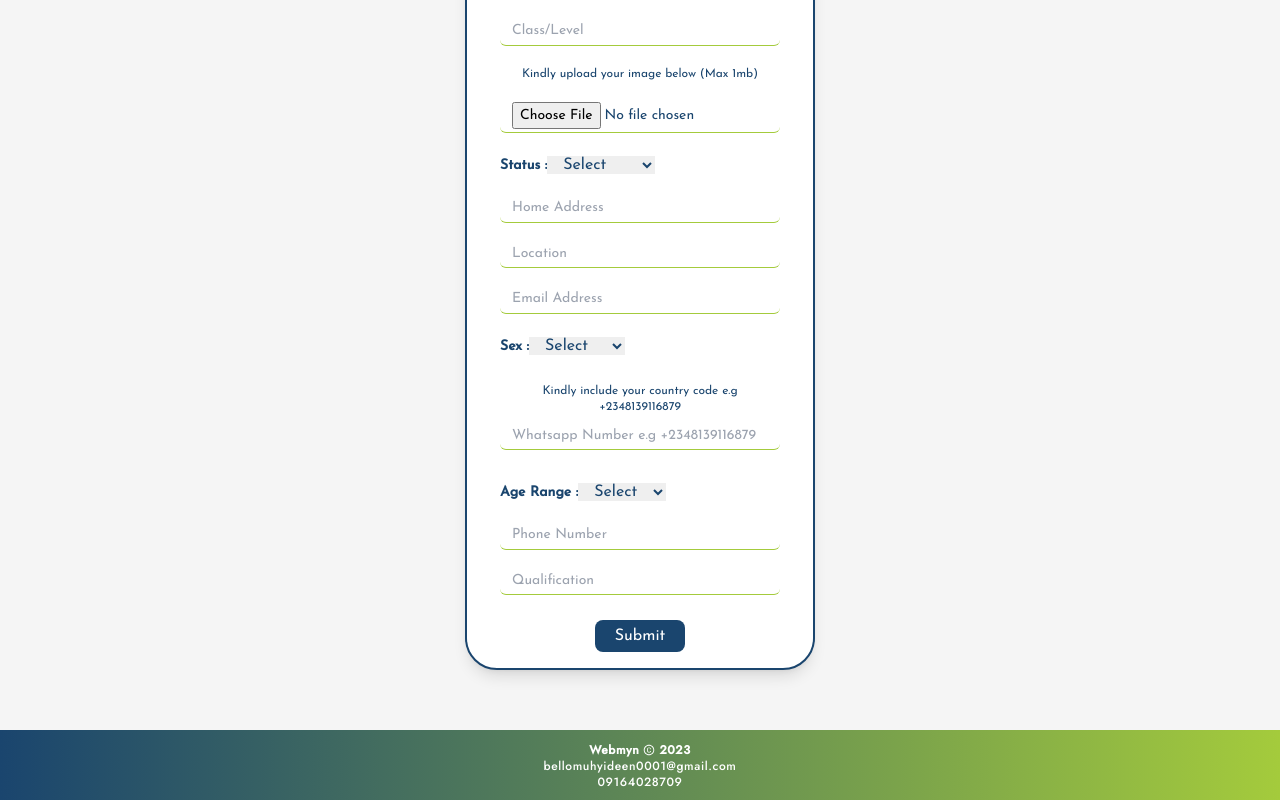
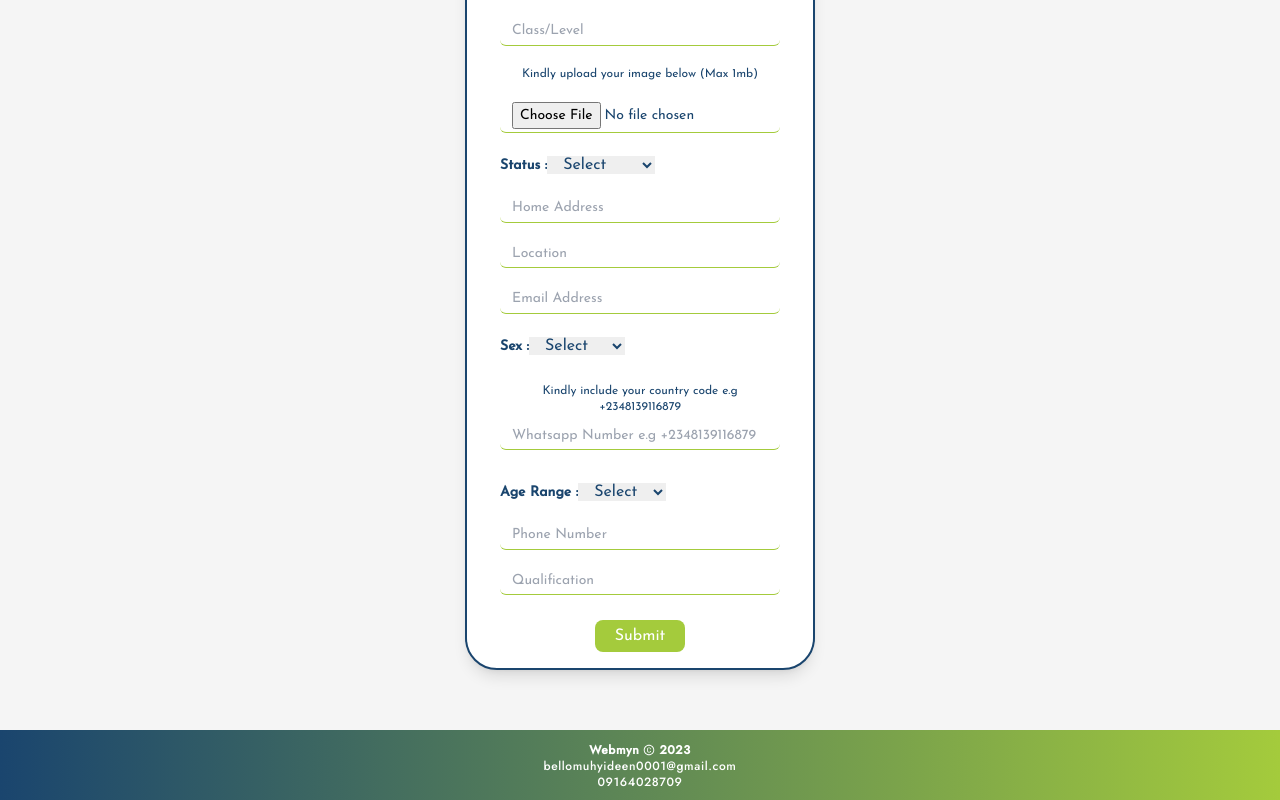
Before and after one commit to Webmyn001/iab-client, a React (Create React App) app: page / in a window 1280 px wide. Shown: the part 375-1175 px from the top of the page. Built offline with nearby package versions, Linux system fonts and the light colour scheme.

Commit message:
first commit

```diff
--- a/src/Ajadi/Client/Button.js
+++ b/src/Ajadi/Client/Button.js
@@ -2,7 +2,7 @@ import React from 'react'
 
 const Button = (props) => {
   return (
-    <button className='mt-[25px] py-1 mb-2 focus:outline-0 px-5 hover:border-transparent text-white text-center duration-300 hover:border-[0.2px] rounded-lg bg-[#1a456e]'>
+    <button className='mt-[25px] py-1 mb-2 focus:outline-0 px-5 hover:border-transparent text-white text-center duration-300 hover:border-[0.2px] rounded-lg bg-[#a4cb3c]'>
         {props.name}
     </button>
   )
```
